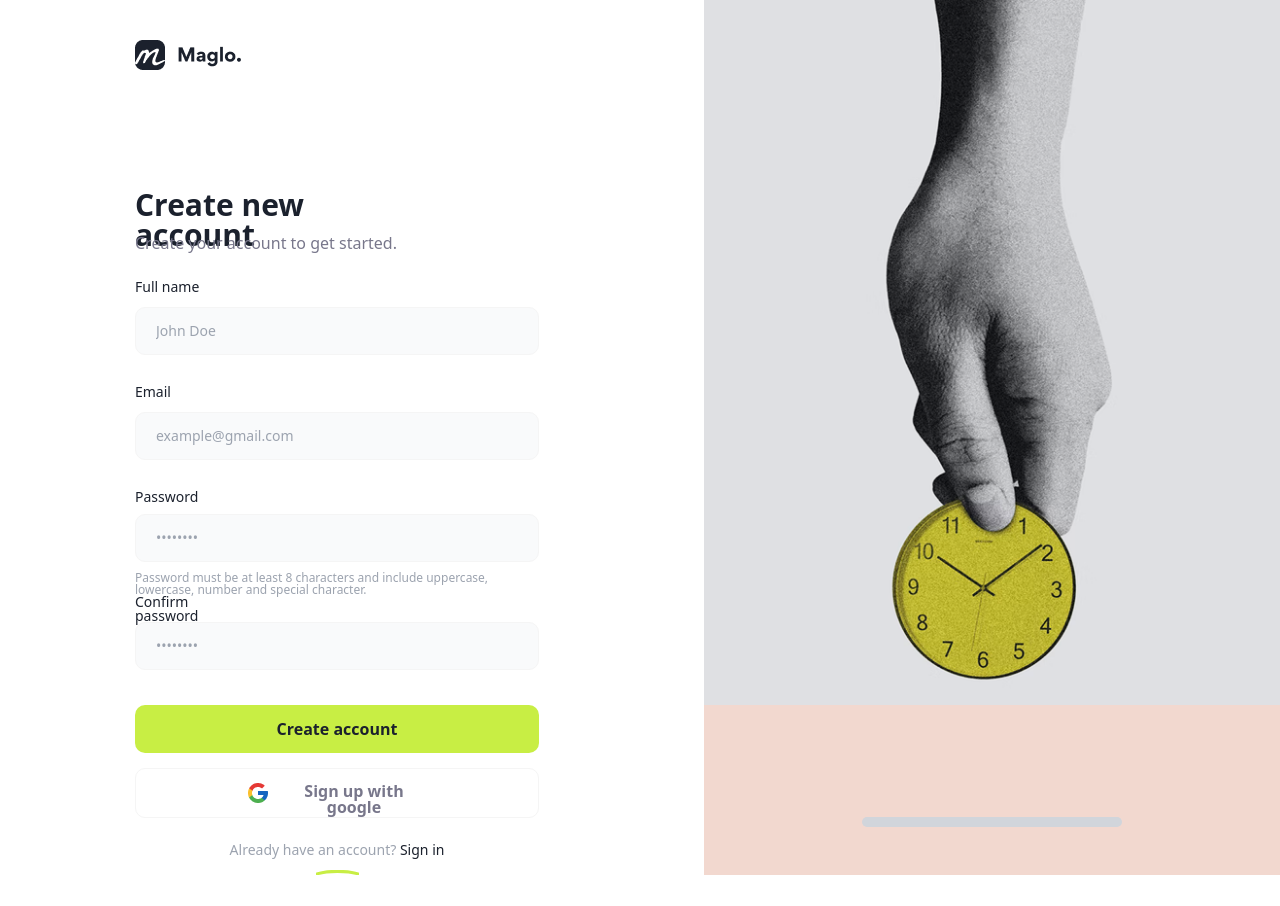
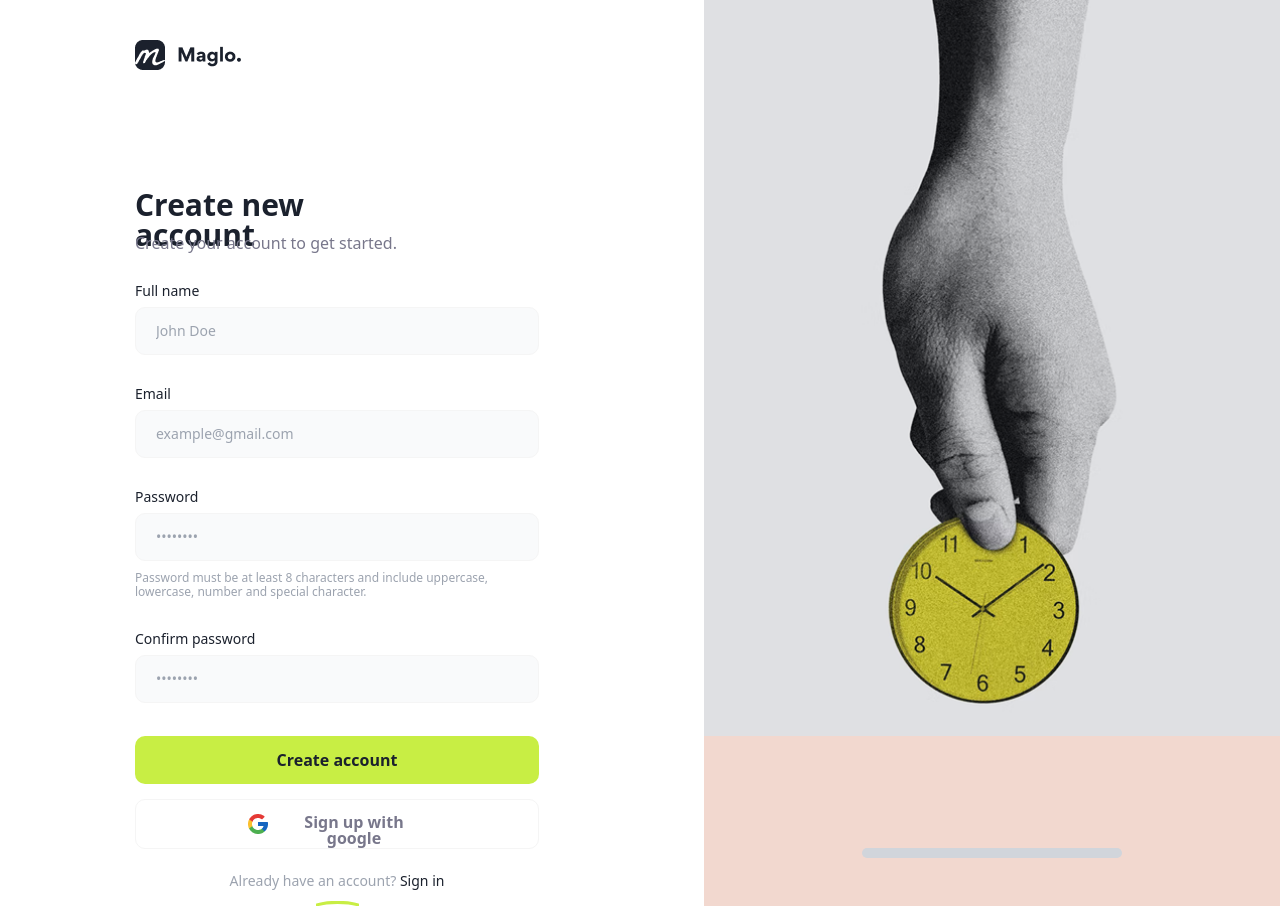
Before and after one commit to selinkocaer/maglo-case, a React (Vite) app: page /auth in a window 1280 px wide. Both pictures are taken after a click on the button "Sign up". Before the commit the page ends 875 px from the top, so only its background shows below. Built offline with nearby package versions, Linux system fonts and the light colour scheme; no server answers.

Commit message:
Updated AuthPage.tsx

```diff
--- a/src/components/dashboard/RecentTransactionsCard.tsx
+++ b/src/components/dashboard/RecentTransactionsCard.tsx
@@ -35,7 +35,7 @@ export const RecentTransactionsCard: React.FC = () => {
     });
 
     const transactions = data?.transactions ?? [];
-    const top3 = transactions.slice(0, 3);
+    const top4 = transactions.slice(0, 4);
 
     return (
         <div
@@ -139,7 +139,7 @@ export const RecentTransactionsCard: React.FC = () => {
                 )}
 
                 {!isLoading &&
-                    top3.map((tx) => (
+                    top4.map((tx) => (
                         <div key={tx.id} className="w-[660px] h-[53px] border border-[#F5F5F5] rounded-[6px] flex flex-col">
                             <div className="w-[633px] h-[40px] flex items-center justify-between mx-[13.5px] mt-[6px]">
                                 <div className="w-[260px] h-[40px] flex items-center gap-[14px]">
@@ -213,7 +213,7 @@ export const RecentTransactionsCard: React.FC = () => {
                         </div>
                     ))}
 
-                {!isLoading && top3.length === 0 && <div className="text-[12px] text-[#9CA3AF] mt-2">No recent transactions.</div>}
+                {!isLoading && top4.length === 0 && <div className="text-[12px] text-[#9CA3AF] mt-2">No recent transactions.</div>}
             </div>
         </div>
     );
--- a/src/routes/AuthPage.tsx
+++ b/src/routes/AuthPage.tsx
@@ -5,6 +5,29 @@ import { toast } from "react-toastify";
 import { loginUser, registerUser } from "../lib/api";
 
 type AuthMode = "signin" | "signup";
+type ErrorKey = "fullName" | "email" | "password" | "confirmPassword" | "form";
+
+type ErrorState = Partial<Record<ErrorKey, string>>;
+
+interface FormFieldProps {
+    label: string;
+    error?: string;
+    children: React.ReactNode;
+}
+
+const FormField: React.FC<FormFieldProps> = ({ label, error, children }) => {
+    return (
+        <div className="w-[404px] flex flex-col gap-[6px] mb-[8px]">
+            <label className="text-[14px] font-medium text-[#1B212D]" style={{ fontFamily: '"Kumbh Sans", system-ui, sans-serif' }}>
+                {label}
+            </label>
+
+            {children}
+
+            {error && <p className="text-[12px] text-[#EF4444] mt-[4px] leading-[1.2]">{error}</p>}
+        </div>
+    );
+};
 
 export const AuthPage: React.FC = () => {
     const [mode, setMode] = useState<AuthMode>("signin");
@@ -15,7 +38,7 @@ export const AuthPage: React.FC = () => {
     const [confirmPassword, setConfirmPassword] = useState("");
 
     const [isSubmitting, setIsSubmitting] = useState(false);
-    const [errors, setErrors] = useState<Record<string, string>>({});
+    const [errors, setErrors] = useState<ErrorState>({});
 
     const navigate = useNavigate();
     const isSignIn = mode === "signin";
@@ -30,28 +53,30 @@ export const AuthPage: React.FC = () => {
     }, [navigate]);
 
     const validate = () => {
-        const next: Record<string, string> = {};
+        const next: ErrorState = {};
 
         if (!email.trim()) {
             next.email = "Email is required.";
         } else {
             const emailRegex = /^[^\s@]+@[^\s@]+\.[^\s@]+$/;
-            if (!emailRegex.test(email)) next.email = "Please enter a valid email.";
+            if (!emailRegex.test(email)) {
+                next.email = "Please enter a valid email.";
+            }
         }
 
         if (!password.trim()) {
             next.password = "Password is required.";
-        } else {
-            if (!isSignIn) {
-                const passwordRegex = /^(?=.*[a-z])(?=.*[A-Z])(?=.*\d)(?=.*[^\da-zA-Z]).{8,}$/;
-                if (!passwordRegex.test(password)) {
-                    next.password = "Password must be at least 8 characters and include uppercase, lowercase, number and special character.";
-                }
+        } else if (!isSignIn) {
+            const passwordRegex = /^(?=.*[a-z])(?=.*[A-Z])(?=.*\d)(?=.*[^\da-zA-Z]).{8,}$/;
+            if (!passwordRegex.test(password)) {
+                next.password = "Password must be at least 8 characters and include uppercase, lowercase, number and special character.";
             }
         }
 
         if (!isSignIn) {
-            if (!fullName.trim()) next.fullName = "Full name is required.";
+            if (!fullName.trim()) {
+                next.fullName = "Full name is required.";
+            }
 
             if (!confirmPassword.trim()) {
                 next.confirmPassword = "Please confirm your password.";
@@ -66,6 +91,12 @@ export const AuthPage: React.FC = () => {
 
     const handleSubmit = async (e: FormEvent) => {
         e.preventDefault();
+
+        setErrors((prev) => {
+            const { form, ...rest } = prev;
+            return rest;
+        });
+
         if (!validate()) {
             toast.error("Please fix the form errors.");
             return;
@@ -76,28 +107,30 @@ export const AuthPage: React.FC = () => {
 
             if (isSignIn) {
                 const res = await loginUser({ email, password });
-
                 toast.success(res.message || "Sign in successful");
                 navigate("/dashboard", { replace: true });
             } else {
-                await registerUser({ fullName, email, password });
+                const registerRes = await registerUser({ fullName, email, password });
                 await loginUser({ email, password });
 
-                toast.success("Account created successfully");
+                toast.success(registerRes?.message || "Account created successfully");
                 navigate("/dashboard", { replace: true });
             }
         } catch (err: any) {
             console.error(err);
             const msg = err?.message || "Something went wrong. Please check your information and try again.";
+
             toast.error(msg);
+            setErrors((prev) => ({
+                ...prev,
+                form: msg,
+            }));
         } finally {
             setIsSubmitting(false);
         }
     };
 
     const inputClass = "w-[404px] h-[48px] rounded-[10px] border border-[#F5F5F5] " + "pt-[15px] pr-[25px] pb-[16px] pl-[20px] " + "bg-[#F9FAFB] text-[14px] text-[#1B212D] " + "outline-none placeholder:text-[#9CA3AF] focus:border-[#111827]";
-
-    const labelClass = "w-[67px] h-[17px] text-[14px] font-medium leading-[1] text-[#1B212D]";
 
     return (
         <div className="min-h-screen flex flex-col md:flex-row bg-[#E6E8EE]">
@@ -109,6 +142,7 @@ export const AuthPage: React.FC = () => {
                 <div className="flex-1 flex">
                     <div className="mt-[120px] pl-[135px] pr-[32px]">
                         <div className="w-[404px] flex flex-col justify-between space-y-[25px]" style={{ height: isSignIn ? 445 : "auto" }}>
+                            {/* Başlık */}
                             <div className="w-[299px] h-[65px] flex flex-col gap-[8px]">
                                 <h1
                                     className="h-[37px] text-[30px] font-semibold leading-[1] text-[#1B212D]"
@@ -132,86 +166,41 @@ export const AuthPage: React.FC = () => {
 
                             <form onSubmit={handleSubmit} className="w-[404px] flex flex-col gap-[25px]">
                                 {isSignIn ? (
-                                    <div className="w-[404px] h-[175px] flex flex-col gap-[20px]">
-                                        <div className="w-[404px] h-[85px] flex flex-col gap-[5px]">
-                                            <span
-                                                className={labelClass}
-                                                style={{
-                                                    fontFamily: '"Kumbh Sans", system-ui, sans-serif',
-                                                }}
-                                            >
-                                                Email
-                                            </span>
+                                    <div className="w-[404px] flex flex-col gap-[20px]">
+                                        <FormField label="Email" error={errors.email}>
                                             <input type="email" value={email} onChange={(e) => setEmail(e.target.value)} className={inputClass} placeholder="example@gmail.com" disabled={isSubmitting} autoComplete="email" />
-                                            {errors.email && <p className="text-[12px] text-[#EF4444] leading-none">{errors.email}</p>}
-                                        </div>
+                                        </FormField>
 
-                                        <div className="w-[404px] h-[85px] flex flex-col gap-[5px]">
-                                            <span
-                                                className={labelClass}
-                                                style={{
-                                                    fontFamily: '"Kumbh Sans", system-ui, sans-serif',
-                                                }}
-                                            >
-                                                Password
-                                            </span>
+                                        <FormField label="Password" error={errors.password}>
                                             <input type="password" value={password} onChange={(e) => setPassword(e.target.value)} className={inputClass} placeholder="••••••••" disabled={isSubmitting} autoComplete="current-password" />
-                                            {errors.password && <p className="text-[12px] text-[#EF4444] leading-none">{errors.password}</p>}
-                                        </div>
+                                        </FormField>
                                     </div>
                                 ) : (
                                     <div className="w-[404px] flex flex-col gap-[20px]">
-                                        <div className="w-[404px] h-[85px] flex flex-col gap-[10px]">
-                                            <span
-                                                className={labelClass}
-                                                style={{
-                                                    fontFamily: '"Kumbh Sans", system-ui, sans-serif',
-                                                }}
-                                            >
-                                                Full name
-                                            </span>
+                                        <FormField label="Full name" error={errors.fullName}>
                                             <input type="text" value={fullName} onChange={(e) => setFullName(e.target.value)} className={inputClass} placeholder="John Doe" disabled={isSubmitting} />
-                                            {errors.fullName && <p className="text-[12px] text-[#EF4444] leading-none">{errors.fullName}</p>}
-                                        </div>
+                                        </FormField>
 
-                                        <div className="w-[404px] h-[85px] flex flex-col gap-[10px]">
-                                            <span
-                                                className={labelClass}
-                                                style={{
-                                                    fontFamily: '"Kumbh Sans", system-ui, sans-serif',
-                                                }}
-                                            >
-                                                Email
-                                            </span>
+                                        <FormField label="Email" error={errors.email}>
                                             <input type="email" value={email} onChange={(e) => setEmail(e.target.value)} className={inputClass} placeholder="example@gmail.com" disabled={isSubmitting} autoComplete="email" />
-                                            {errors.email && <p className="text-[12px] text-[#EF4444] leading-none">{errors.email}</p>}
-                                        </div>
+                                        </FormField>
 
-                                        <div className="w-[404px] h-[85px] flex flex-col gap-[10px]">
-                                            <span
-                                                className={labelClass}
-                                                style={{
-                                                    fontFamily: '"Kumbh Sans", system-ui, sans-serif',
-                                                }}
-                                            >
-                                                Password
-                                            </span>
-                                            <input type="password" value={password} onChange={(e) => setPassword(e.target.value)} className={inputClass} placeholder="••••••••" disabled={isSubmitting} autoComplete="new-password" />
-                                            {errors.password ? <p className="text-[12px] text-[#EF4444] leading-none">{errors.password}</p> : <p className="text-[12px] text-[#9CA3AF] leading-none">Password must be at least 8 characters and include uppercase, lowercase, number and special character.</p>}
-                                        </div>
+                                        <FormField label="Password" error={errors.password}>
+                                            <>
+                                                <input type="password" value={password} onChange={(e) => setPassword(e.target.value)} className={inputClass} placeholder="••••••••" disabled={isSubmitting} autoComplete="new-password" />
+                                                {!errors.password && <p className="text-[12px] text-[#9CA3AF] leading-[1.2] mt-[4px]">Password must be at least 8 characters and include uppercase, lowercase, number and special character.</p>}
+                                            </>
+                                        </FormField>
 
-                                        <div className="w-[404px] h-[85px] flex flex-col gap-[10px]">
-                                            <span
-                                                className={labelClass}
-                                                style={{
-                                                    fontFamily: '"Kumbh Sans", system-ui, sans-serif',
-                                                }}
-                                            >
-                                                Confirm password
-                                            </span>
+                                        <FormField label="Confirm password" error={errors.confirmPassword}>
                                             <input type="password" value={confirmPassword} onChange={(e) => setConfirmPassword(e.target.value)} className={inputClass} placeholder="••••••••" disabled={isSubmitting} autoComplete="new-password" />
-                                            {errors.confirmPassword && <p className="text-[12px] text-[#EF4444] leading-none">{errors.confirmPassword}</p>}
-                                        </div>
+                                        </FormField>
+                                    </div>
+                                )}
+
+                                {errors.form && (
+                                    <div className="w-[404px]">
+                                        <p className="text-[13px] text-[#EF4444] leading-snug">{errors.form}</p>
                                     </div>
                                 )}
 
--- a/src/routes/DashboardPage.tsx
+++ b/src/routes/DashboardPage.tsx
@@ -16,14 +16,12 @@ export const DashboardPage: React.FC = () => {
                 <DashboardTopBar />
 
                 <div className="mt-[30px] flex gap-[30px] w-full">
-                    {/* SOL KOLON -> 717px */}
                     <div className="w-[717px] flex flex-col gap-[30px]">
                         <SummaryCardsRow />
                         <WorkingCapitalCard />
                         <RecentTransactionsCard />
                     </div>
 
-                    {/* SAĞ KOLON -> 354px */}
                     <div className="w-[354px] flex flex-col gap-[30px]">
                         <WalletSection />
                         <ScheduledTransfersSection />
```
Also changed, not shown: src/components/dashboard/ScheduledTransfersSection.tsx (+25 -25 lines), src/components/dashboard/common/FormField.tsx (added, +21 -0 lines).
